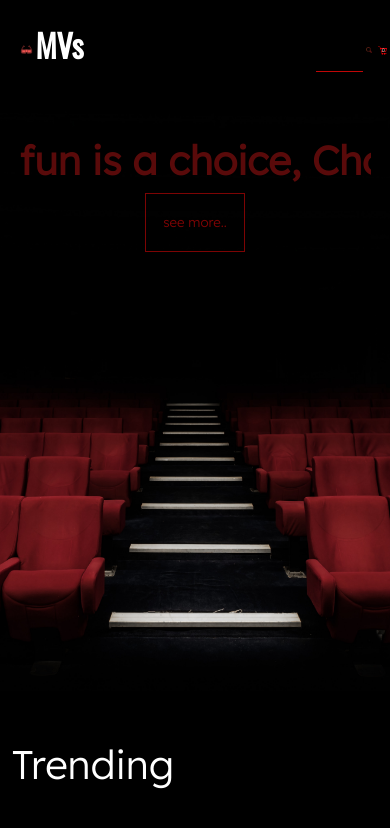
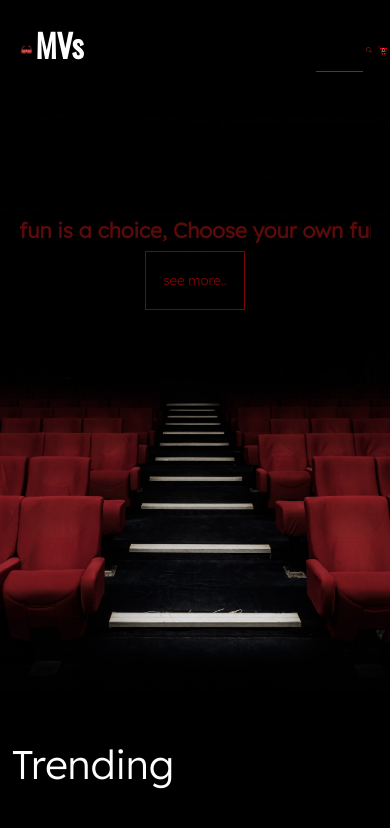
Before and after one commit to theevex/movieshp, an Angular app: page /home in a window 390 px wide. Shown: the top 828 px of the page. Built offline with nearby package versions, Linux system fonts and the light colour scheme; no server answers; a web font is replaced by a local one.

Commit message:
Update homepage.component.css

```diff
--- a/src/app/components/homepage/homepage.component.css
+++ b/src/app/components/homepage/homepage.component.css
@@ -176,6 +176,10 @@
 
 
 @media only screen and (max-width: 600px) {
+   .imgcover>p {
+        font-size: 21px;
+        margin-top: 30%;
+    }
     .child-bannerpromo{
         width: 100%;
     }
```
